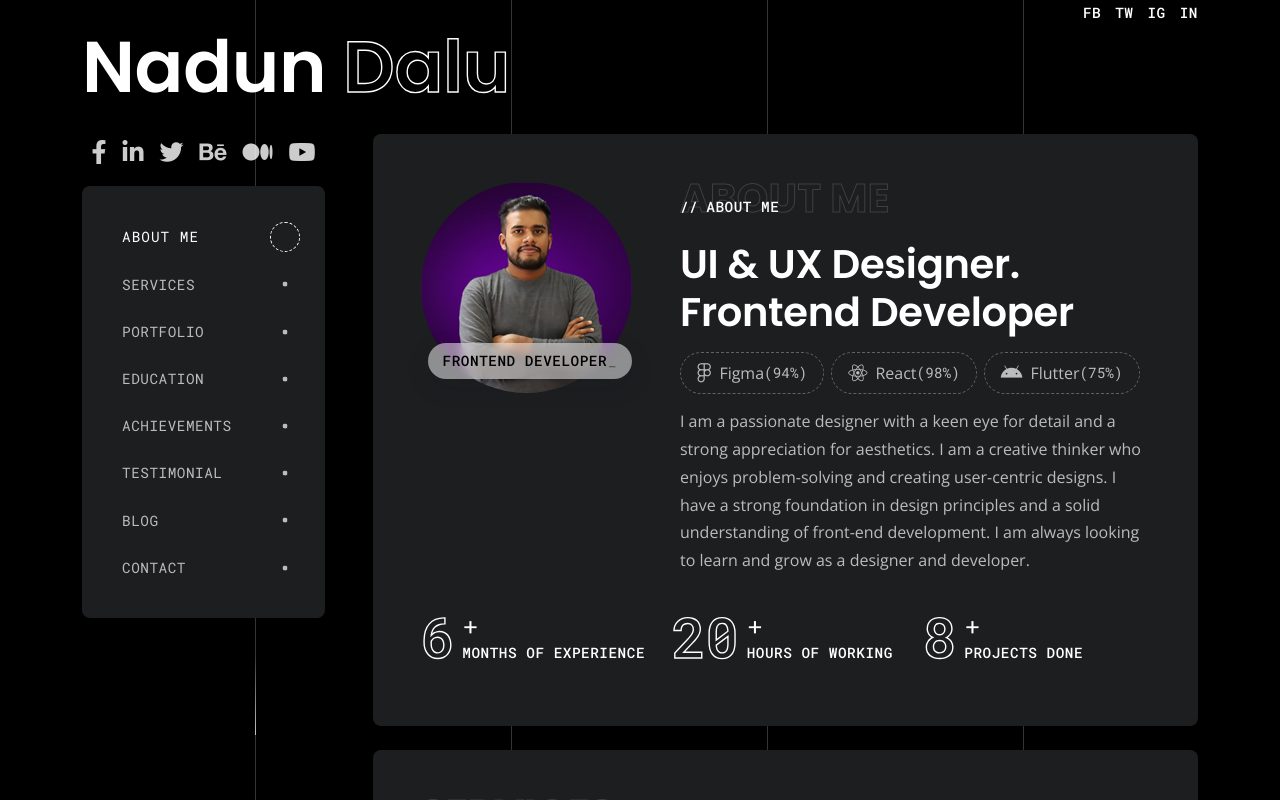
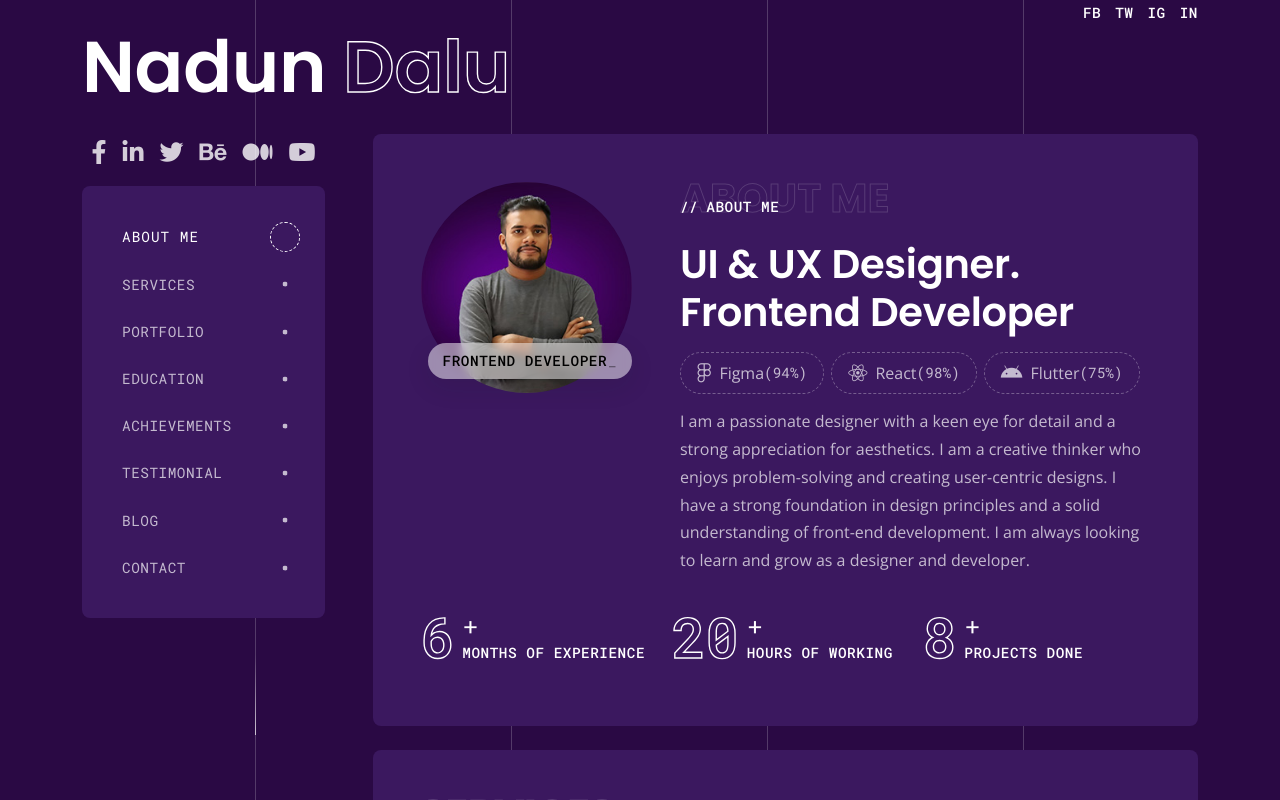
Before and after one commit to CyborLK/my-portfolio-2.0, a Next.js app in the folder my-portfolio/: page / in a window 1280 px wide. Shown: the top 800 px of the page. Built offline with nearby package versions, Linux system fonts and the light colour scheme.

Commit message:
theme change to purple

```diff
--- a/my-portfolio/styles/basic/_base.scss
+++ b/my-portfolio/styles/basic/_base.scss
@@ -12,7 +12,7 @@ body {
 	background: $color-gray;
 	min-height: 100%;
 	&.theme-dark {
-		background: black;
+		background: #2A0944;
 	}
 }
 
--- a/my-portfolio/styles/basic/_form.scss
+++ b/my-portfolio/styles/basic/_form.scss
@@ -26,7 +26,7 @@ textarea {
 }
 input:not(.form-check-input), textarea,
 .form-control {
-	color: black;
+	color: rgb(220, 0, 0);
 	&::-webkit-input-placeholder { color: $color-primary-lighter; }
 	&::-moz-placeholder { color: $color-primary-lighter; }
 	&:-ms-placeholder { color: $color-primary-lighter; }
--- a/my-portfolio/styles/helpers/_variables.scss
+++ b/my-portfolio/styles/helpers/_variables.scss
@@ -23,7 +23,7 @@ $font-weight-thin: 100;
 //
 $border-gray: rgb(220, 223, 226);
 $color-gray: rgb(242, 245, 248);
-$color-dark: rgb(28, 30, 32);
+$color-dark: #3B185F;
 $color-black-09: rgba(0, 0, 0, 0.9);
 $color-black-08: rgba(0, 0, 0, 0.8);
 $color-black-07: rgba(0, 0, 0, 0.7);
```
